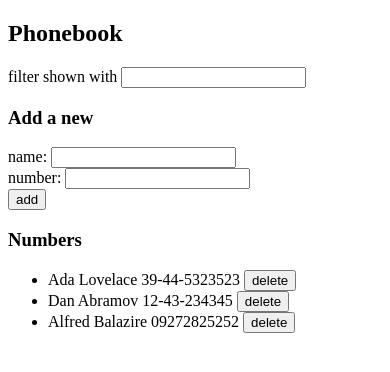
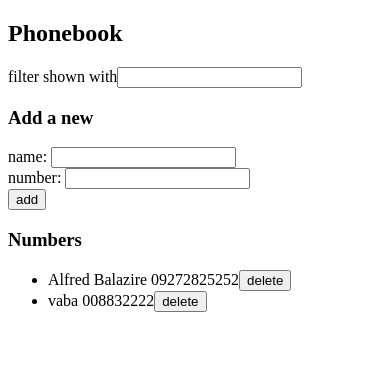
Before and after one commit to LurhakongolaB/FULLSTACK, a React (Vite) app in the folder PART_2/PhoneBook/: page / in a window 390 px wide. Shown: the top 372 px of the page. Built offline with nearby package versions, Linux system fonts and the light colour scheme; data requests are answered from the project's data file.

Commit message:
completed phone book step12

```diff
--- a/PART_2/PhoneBook/db.json
+++ b/PART_2/PhoneBook/db.json
@@ -1,19 +1,14 @@
 {
   "persons": [
-    {
-      "name": "Ada Lovelace",
-      "number": "39-44-5323523",
-      "id": "2"
-    },
-    {
-      "name": "Dan Abramov",
-      "number": "12-43-234345",
-      "id": "3"
-    },
     {
       "name": "Alfred Balazire",
       "number": "09272825252",
       "id": "ekpOYjF"
+    },
+    {
+      "name": "vaba",
+      "number": "008832222",
+      "id": "0CtKxMA"
     }
   ]
 }
--- a/PART_2/PhoneBook/src/App.jsx
+++ b/PART_2/PhoneBook/src/App.jsx
@@ -1,135 +1,148 @@
 import { useState, useEffect } from 'react'
+import personService from './services/persons'
 import Notification from './component/Notification'
-import personService from './services/persons'
-
-const Filter = ({ value, onChange }) => (
-  <div>
-    filter shown with <input value={value} onChange={onChange} />
-  </div>
-)
-
-const PersonForm = (props) => (
-  <form onSubmit={props.addPerson}>
-    <div>name: <input value={props.newName} onChange={props.handleNameChange} /></div>
-    <div>number: <input value={props.newNumber} onChange={props.handleNumberChange} /></div>
-    <div><button type="submit">add</button></div>
-  </form>
-)
-
-const Persons = ({ personsToShow, deletePerson }) => (
-  <ul>
-    {personsToShow.map(person =>
-      <li key={person.id}>
-        {person.name} {person.number} {' '}
-        <button onClick={() => deletePerson(person.id, person.name)}>delete</button>
-      </li>
-    )}
-  </ul>
-)
 
 const App = () => {
   const [persons, setPersons] = useState([])
   const [newName, setNewName] = useState('')
   const [newNumber, setNewNumber] = useState('')
   const [filterName, setFilterName] = useState('')
-  const [errorMessage, setErrorMessage]= useState(null)
+  const [infoMessage, setInfoMessage] = useState(null)
+  const [messageType, setMessageType] = useState('success')
 
   useEffect(() => {
-    personService
-      .getAll()
-      .then(initialPersons => {
-        console.log('Initial data loaded')
+    console.log('Effect hook: Fetching initial data...')
+    personService.getAll().then(initialPersons => {
+      console.log('Server response: Data loaded', initialPersons)
       setPersons(initialPersons)
     })
   }, [])
 
   const addPerson = (event) => {
     event.preventDefault()
+    console.log('Form submitted: Attempting to add', newName)
 
     const existingPerson = persons.find(p => p.name === newName)
 
     if (existingPerson) {
+      console.log('Duplicate detected:', existingPerson)
       const confirmUpdate = window.confirm(
         `${newName} is already added to phonebook, replace the old number with a new one?`
       )
 
       if (confirmUpdate) {
+        console.log('User confirmed update for ID:', existingPerson.id)
         const changedPerson = { ...existingPerson, number: newNumber }
 
         personService
           .update(existingPerson.id, changedPerson)
           .then(returnedPerson => {
-            console.log('Update successful')
-            setPersons(persons.map(person =>
-              person.id !== existingPerson.id ? person : returnedPerson
-            ))
+            console.log('Update successful:', returnedPerson)
+            setPersons(persons.map(p => p.id !== existingPerson.id ? p : returnedPerson))
+
+            setMessageType('success')
+            setInfoMessage(`Updated number for ${newName}`)
+            setTimeout(() => setInfoMessage(null), 5000)
+
             setNewName('')
             setNewNumber('')
-            setErrorMessage(`Updated ${returnedPerson.name}`)
-            setTimeout(() => setErrorMessage(null), 5000)
+          })
+          .catch(error => {
+            console.error('Update failed: Person likely removed from server', error)
+            setMessageType('error')
+            setInfoMessage(`Information of ${newName} has already been removed from server`)
+            setTimeout(() => setInfoMessage(null), 5000)
+
+            console.log('Cleaning up local state for ID:', existingPerson.id)
+            setPersons(persons.filter(p => p.id !== existingPerson.id))
           })
       }
       return
     }
 
     const nameObject = { name: newName, number: newNumber }
+    console.log('Creating new entry:', nameObject)
 
-    personService
-      .create(nameObject)
-      .then(returnedPerson => {
-        console.log('Creation successful')
+    personService.create(nameObject).then(returnedPerson => {
+      console.log('Creation successful:', returnedPerson)
       setPersons(persons.concat(returnedPerson))
+
+      setMessageType('success')
+      setInfoMessage(`Added ${newName}`)
+      setTimeout(() => setInfoMessage(null), 5000)
+
       setNewName('')
       setNewNumber('')
-        setErrorMessage(`Added ${returnedPerson.name}`)
-        setTimeout(() => setErrorMessage(null), 5000)
     })
   }
 
   const deletePerson = (id, name) => {
+    console.log('Delete requested for:', name, 'ID:', id)
     if (window.confirm(`Delete ${name}?`)) {
-      personService
-        .remove(id)
-        .then(() => {
-          console.log(`Deleted person with id ${id}`)
+      personService.remove(id).then(() => {
+        console.log('Delete successful on server')
+        setPersons(persons.filter(p => p.id !== id))
 
-          setPersons(persons.filter(p => p.id !== id))
-          setErrorMessage(`Deleted ${name}`)
-        setTimeout(() => setErrorMessage(null), 5000)
+        setMessageType('success')
+        setInfoMessage(`Deleted ${name}`)
+        setTimeout(() => setInfoMessage(null), 5000)
       })
     }
-
   }
 
-  const handleNameChange = (e) => setNewName(e.target.value)
-  const handleNumberChange = (e) => setNewNumber(e.target.value)
+  const handleNameChange = (e) => {
+    console.log('Name input change:', e.target.value)
+    setNewName(e.target.value)
+  }
+
+  const handleNumberChange = (e) => {
+    console.log('Number input change:', e.target.value)
+    setNewNumber(e.target.value)
+  }
 
   const personsToShow = filterName === ''
     ? persons
-    : persons.filter(person =>
-        person.name.toLowerCase().includes(filterName.toLowerCase())
-      )
+    : persons.filter(p => {
+        const matches = p.name.toLowerCase().includes(filterName.toLowerCase())
+        return matches
+      })
+
+  console.log('Rendering component. Persons count:', personsToShow.length)
 
   return (
     <div>
       <h2>Phonebook</h2>
-       <Notification message={errorMessage}/>
-      <Filter value={filterName} onChange={(e) => setFilterName(e.target.value)} />
+      <Notification message={infoMessage} type={messageType} />
+
+      <div>
+        filter shown with
+        <input
+          value={filterName}
+          onChange={(e) => {
+            console.log('Filter change:', e.target.value)
+            setFilterName(e.target.value)
+          }}
+        />
+      </div>
 
       <h3>Add a new</h3>
-      <PersonForm
-        addPerson={addPerson}
-        newName={newName}
-        handleNameChange={handleNameChange}
-        newNumber={newNumber}
-        handleNumberChange={handleNumberChange}
-      />
+      <form onSubmit={addPerson}>
+        <div>name: <input value={newName} onChange={handleNameChange} /></div>
+        <div>number: <input value={newNumber} onChange={handleNumberChange} /></div>
+        <div><button type="submit">add</button></div>
+      </form>
 
       <h3>Numbers</h3>
-
-      <Persons personsToShow={personsToShow} deletePerson={deletePerson} />
+      <ul>
+        {personsToShow.map(person =>
+          <li key={person.id}>
+            {person.name} {person.number}
+            <button onClick={() => deletePerson(person.id, person.name)}>delete</button>
+          </li>
+        )}
+      </ul>
     </div>
   )
 }
 
-export default App;
+export default App
--- a/PART_2/PhoneBook/src/component/Notification.jsx
+++ b/PART_2/PhoneBook/src/component/Notification.jsx
@@ -1,10 +1,10 @@
-const Notification = ({ message }) => {
+const Notification = ({ message, type }) => {
   if (message === null) {
     return null
   }
 
   return (
-    <div className="error">
+    <div className={type}>
       {message}
     </div>
   )
--- a/PART_2/PhoneBook/src/index.css
+++ b/PART_2/PhoneBook/src/index.css
@@ -1,4 +1,4 @@
-.error {
+.success {
   color: green;
   background: lightgrey;
   font-size: 20px;
@@ -7,3 +7,13 @@
   padding: 10px;
   margin-bottom: 10px;
 }
+
+.error {
+  color: red;
+  background: lightgrey;
+  font-size: 20px;
+  border-style: solid;
+  border-radius: 5px;
+  padding: 10px;
+  margin-bottom: 10px;
+}
```
Lines whose indentation alone changed are shown as unchanged.
